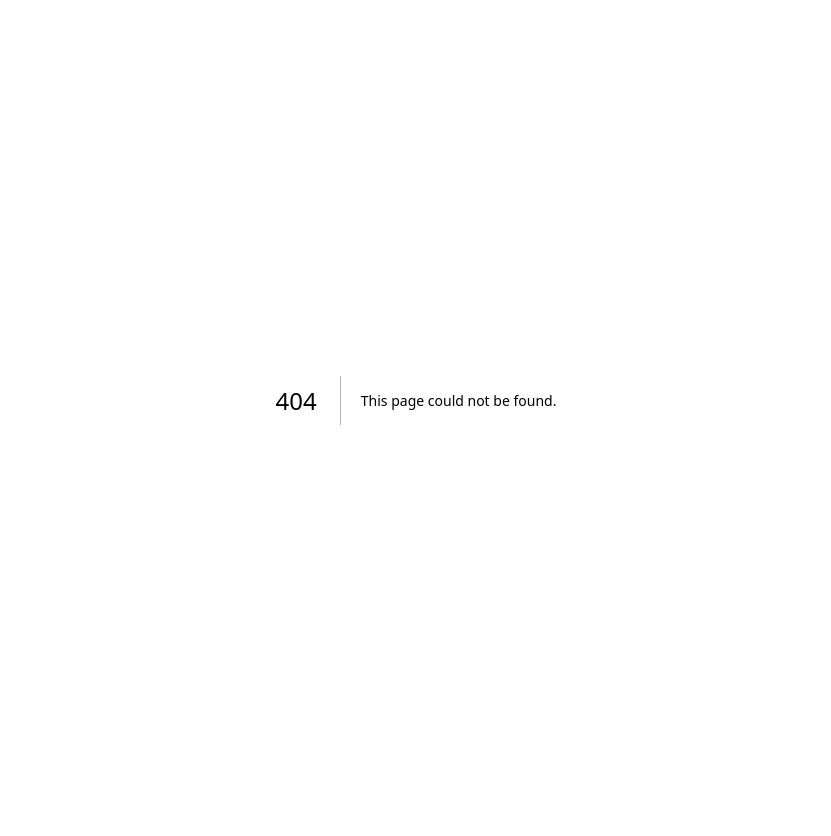
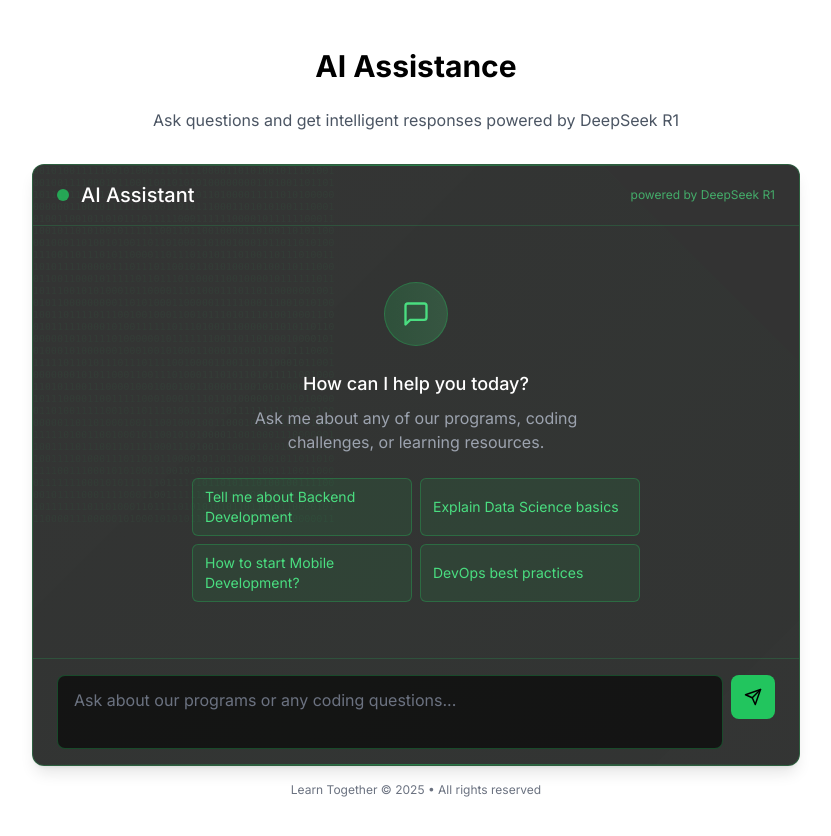
Before and after one commit to JoseArias31/Learn-Together, a Next.js app: page /ai-assistance in a window 1280 px wide. Before the commit this address had no page. Shown: the top 836 px of the page, without its empty margins (224-1055 px from the left). Before the commit the page ends 800 px from the top, so only its background shows below. Built offline with nearby package versions, Linux system fonts and the light colour scheme.

Commit message:
Adding a better UI/UXA for a better AI Chat Assistance and a new AI-Assistance page

```diff
--- /dev/null
+++ b/src/app/ai-assistance/page.js
@@ -0,0 +1,13 @@
+import ChatAssistant from "../components/ChatDeepSeekR1"
+
+export default function AIAssistancePage() {
+  return (
+    <div className="container mx-auto px-4 py-8 md:py-12">
+      <h1 className="text-3xl font-bold mb-6 text-center text-black  ">AI Assistance</h1>
+      <p className="text-gray-600 dark:text-gray-400 text-center mb-8">
+        Ask questions and get intelligent responses powered by DeepSeek R1
+      </p>
+      <ChatAssistant />
+    </div>
+  )
+}
--- a/src/app/components/ChatDeepSeekR1.js
+++ b/src/app/components/ChatDeepSeekR1.js
@@ -1,93 +1,302 @@
-import { useState } from 'react';
-import { marked } from 'marked'; // Updated import
+"use client"
 
-// Remember you are using Open Router to use DeepSeekR1, Here is the website link: https://openrouter.ai/deepseek/deepseek-r1:free/api
+import { useState } from "react"
+import { marked } from "marked"
 
-const ChatBot = () => {
-  const [input, setInput] = useState('');
-  const [response, setResponse] = useState('');
-  const [isLoading, setIsLoading] = useState(false);
-  const [error, setError] = useState(null);
+const ChatAssistant = () => {
+  const [input, setInput] = useState("")
+  const [response, setResponse] = useState("")
+  const [isLoading, setIsLoading] = useState(false)
+  const [error, setError] = useState(null)
+
+  // Custom styles injected directly into the component
+  const styles = `
+    @keyframes gradientBg {
+      0% { background-position: 0% 50% }
+      50% { background-position: 100% 50% }
+      100% { background-position: 0% 50% }
+    }
+
+    @keyframes pulse {
+      0%, 100% { opacity: 0.6; }
+      50% { opacity: 1; }
+    }
+
+    @keyframes fadeIn {
+      from { opacity: 0; transform: translateY(10px); }
+      to { opacity: 1; transform: translateY(0); }
+    }
+
+    .chat-container {
+      animation: fadeIn 0.5s ease-out;
+    }
+
+    .chat-input:focus {
+      box-shadow: 0 0 0 2px rgba(74, 222, 128, 0.2);
+      border-color: rgba(74, 222, 128, 0.5);
+    }
+
+    .chat-button:hover {
+      box-shadow: 0 0 15px rgba(74, 222, 128, 0.5);
+      transform: translateY(-1px);
+    }
+
+    .chat-button:active {
+      transform: translateY(1px);
+    }
+
+    .chat-response {
+      animation: fadeIn 0.3s ease-out;
+    }
+
+    .chat-response a {
+      color: #4ade80;
+      text-decoration: underline;
+      text-underline-offset: 2px;
+    }
+
+    .chat-response pre {
+      background: rgba(0, 0, 0, 0.3);
+      border: 1px solid rgba(74, 222, 128, 0.2);
+      border-radius: 0.375rem;
+      padding: 1rem;
+      overflow-x: auto;
+    }
+
+    .chat-response code {
+      background: rgba(0, 0, 0, 0.2);
+      padding: 0.2em 0.4em;
+      border-radius: 0.25rem;
+      font-size: 0.875em;
+    }
+
+    .chat-response blockquote {
+      border-left: 3px solid #4ade80;
+      padding-left: 1rem;
+      color: rgba(255, 255, 255, 0.8);
+    }
+
+    .chat-response h1, .chat-response h2, .chat-response h3,
+    .chat-response h4, .chat-response h5, .chat-response h6 {
+      color: white;
+      margin-top: 1.5em;
+      margin-bottom: 0.5em;
+    }
+
+    .chat-response ul, .chat-response ol {
+      padding-left: 1.5rem;
+    }
+
+    .chat-response li {
+      margin-bottom: 0.25rem;
+    }
+
+    .chat-response table {
+      border-collapse: collapse;
+      width: 100%;
+      margin: 1rem 0;
+    }
+
+    .chat-response th, .chat-response td {
+      border: 1px solid rgba(74, 222, 128, 0.2);
+      padding: 0.5rem;
+    }
+
+    .chat-response th {
+      background: rgba(0, 0, 0, 0.2);
+    }
+
+    .chat-response img {
+      max-width: 100%;
+      border-radius: 0.375rem;
+    }
+
+    .pulse-dot {
+      animation: pulse 1.5s infinite;
+    }
+  `
 
   const sendMessage = async () => {
     if (!input.trim()) {
-      setResponse('Please enter a message.');
-      return;
+      setResponse("Please enter a message.")
+      return
     }
 
-    setIsLoading(true);
-    setError(null);
+    const userInput = input
+    setInput("")
+    setIsLoading(true)
+    setError(null)
 
     try {
-        const res = await fetch('https://openrouter.ai/api/v1/chat/completions', {
-          method: 'POST',
+      const res = await fetch("https://openrouter.ai/api/v1/chat/completions", {
+        method: "POST",
         headers: {
-            'Authorization': `Bearer ${process.env.NEXT_PUBLIC_OPEN_ROUTER_KEY}`,
-            'HTTP-Referer': 'https://learn-together-six.vercel.app', // Hardcoded for production
-            'X-Title': 'Learn Together', // Updated app name
-            'Content-Type': 'application/json',
+          Authorization: `Bearer ${process.env.NEXT_PUBLIC_OPEN_ROUTER_KEY}`,
+          "HTTP-Referer": "https://learn-together-six.vercel.app",
+          "X-Title": "Learn Together",
+          "Content-Type": "application/json",
         },
         body: JSON.stringify({
-            model: 'deepseek/deepseek-r1:free',
-            messages: [{ role: 'user', content: input }],
+          model: "deepseek/deepseek-r1:free",
+          messages: [{ role: "user", content: userInput }],
         }),
-        });
+      })
 
-      const data = await res.json();
-      const markdownText = data.choices?.[0]?.message?.content || 'No response received.';
-      setResponse(marked.parse(markdownText)); // Now using the correct marked import
+      const data = await res.json()
+      const markdownText = data.choices?.[0]?.message?.content || "No response received."
+      setResponse(marked.parse(markdownText))
     } catch (err) {
-      setError(err.message);
-      console.error('API Error:', err);
+      setError(err.message)
+      console.error("API Error:", err)
     } finally {
-      setIsLoading(false);
+      setIsLoading(false)
     }
-  };
+  }
+
+  const handleKeyDown = (e) => {
+    if (e.key === "Enter" && !e.shiftKey) {
+      e.preventDefault()
+      sendMessage()
+    }
+  }
 
   return (
-    <div className="max-w-2xl mx-auto p-4 sm:p-6 rounded-lg shadow-lg border border-green-400 w-2/3 bg-gray-800 text-gray-100
-           transition-all duration-200 hover:shadow-teal-400/10 focus-within:shadow-teal-400/20
-           prose prose-invert prose-headings:font-display prose-p:leading-relaxed
-           prose-a:text-teal-400 hover:prose-a:text-teal-300 prose-ul:list-disc prose-ol:list-decimal
-           backdrop-blur-sm bg-opacity-80 mt-8">
-      <h2 className="text-lg text-white  text-gray-800 mb-4">Ask anything</h2>
-
-      <div className="flex gap-2 mb-4">
-      <div
-  contentEditable
-  onInput={(e) => setInput(e.target.textContent)}
-  onKeyDown={(e) => e.key === 'Enter' && !e.shiftKey && sendMessage()}
-  placeholder="Chat..."
-  className="flex-1 px-4 py-2 bg-gray-800 border text-white border-gray-600 rounded-lg
-            focus:outline-none focus:ring-2 focus:ring-teal-500 placeholder-gray-400
-            min-h-[44px] empty:before:content-[attr(placeholder)] empty:before:text-gray-400
-            whitespace-pre-wrap text-base"
-/>
-<button
-  onClick={sendMessage}
-  disabled={isLoading}
-  className="h-[44px] w-[80px] shrink-0 text-sm bg-blue-600 text-white rounded-lg
-            hover:bg-blue-700 transition-all duration-200 disabled:bg-blue-400
-            truncate self-end" // ← Ensures text never wraps
->
-  {isLoading ? "Thinking..." : "Ask"}
-</button>
+    <>
+      <style>{styles}</style>
+      <div className="chat-container w-full max-w-3xl mx-auto">
+        {/* Main chat container */}
+        <div className="relative overflow-hidden rounded-xl border border-green-500/30 bg-black/80 backdrop-blur-sm shadow-lg">
+          {/* Glowing accent */}
+          <div className="absolute inset-0 overflow-hidden">
+            <div className="absolute -inset-[50%] top-0 bg-gradient-to-r from-green-500/0 via-green-500/5 to-green-500/0 z-0 transform rotate-45 opacity-30"></div>
+            <div className="absolute top-0 left-0 right-0 h-px bg-gradient-to-r from-transparent via-green-500/50 to-transparent"></div>
+            <div className="absolute bottom-0 left-0 right-0 h-px bg-gradient-to-r from-transparent via-green-500/50 to-transparent"></div>
           </div>
 
+          {/* Header */}
+          <div className="relative px-6 py-4 border-b border-green-500/20 flex items-center justify-between">
+            <div className="flex items-center space-x-3">
+              <div className="w-3 h-3 rounded-full bg-green-500 pulse-dot"></div>
+              <h3 className="text-xl font-medium text-white">AI Assistant</h3>
+            </div>
+            <div className="text-xs text-green-400/70">powered by DeepSeek R1</div>
+          </div>
+
+          {/* Content */}
+          <div className="relative p-6 min-h-[300px] max-h-[60vh] overflow-y-auto">
             {error && (
-        <div className="p-4 mb-4 text-red-600 bg-red-50 rounded-lg">
+              <div className="p-3 text-sm bg-red-900/20 text-red-400 rounded-md border border-red-500/30 mb-4">
                 Error: {error}
+              </div>
+            )}
+
+            {!response && !error && (
+              <div className="flex flex-col items-center justify-center py-8 text-center">
+                <div className="w-16 h-16 mb-6 rounded-full bg-gradient-to-r from-green-500/20 to-green-400/20 flex items-center justify-center border border-green-500/30">
+                  <svg
+                    xmlns="http://www.w3.org/2000/svg"
+                    width="28"
+                    height="28"
+                    viewBox="0 0 24 24"
+                    fill="none"
+                    stroke="currentColor"
+                    strokeWidth="2"
+                    strokeLinecap="round"
+                    strokeLinejoin="round"
+                    className="text-green-400"
+                  >
+                    <path d="M21 15a2 2 0 0 1-2 2H7l-4 4V5a2 2 0 0 1 2-2h14a2 2 0 0 1 2 2z"></path>
+                  </svg>
+                </div>
+                <h4 className="text-lg font-medium text-white mb-2">How can I help you today?</h4>
+                <p className="text-gray-400 max-w-sm">
+                  Ask me about any of our programs, coding challenges, or learning resources.
+                </p>
+                <div className="grid grid-cols-2 gap-2 mt-6 w-full max-w-md">
+                  {[
+                    "Tell me about Backend Development",
+                    "Explain Data Science basics",
+                    "How to start Mobile Development?",
+                    "DevOps best practices",
+                  ].map((suggestion, i) => (
+                    <button
+                      key={i}
+                      onClick={() => {
+                        setInput(suggestion)
+                      }}
+                      className="text-left px-3 py-2 bg-green-500/10 hover:bg-green-500/20 border border-green-500/30 rounded-md text-sm text-green-400 transition-colors"
+                    >
+                      {suggestion}
+                    </button>
+                  ))}
+                </div>
               </div>
             )}
 
             {response && (
               <div
-          className="p-4 bg-gray-50 rounded-lg prose max-w-none text-black"
+                className="chat-response p-5 bg-black/40 rounded-lg border border-green-500/20 text-gray-200 leading-relaxed"
                 dangerouslySetInnerHTML={{ __html: response }}
               />
             )}
           </div>
-  );
-};
 
-export default ChatBot;
+          {/* Footer */}
+          <div className="relative px-6 py-4 border-t border-green-500/20 flex gap-2">
+            <textarea
+              value={input}
+              onChange={(e) => setInput(e.target.value)}
+              onKeyDown={handleKeyDown}
+              placeholder="Ask about our programs or any coding questions..."
+              className="chat-input flex-1 min-h-[44px] resize-none px-4 py-3 bg-black/60 border border-green-500/30 rounded-lg focus:outline-none text-white placeholder-gray-500 transition-all"
+            />
+            <button
+              onClick={sendMessage}
+              disabled={isLoading}
+              className="chat-button h-[44px] w-[44px] shrink-0 flex items-center justify-center rounded-lg bg-green-500 hover:bg-green-600 text-black disabled:opacity-70 disabled:cursor-not-allowed transition-all duration-200"
+            >
+              {isLoading ? (
+                <div className="h-5 w-5 border-2 border-black border-t-transparent rounded-full animate-spin" />
+              ) : (
+                <svg
+                  xmlns="http://www.w3.org/2000/svg"
+                  width="18"
+                  height="18"
+                  viewBox="0 0 24 24"
+                  fill="none"
+                  stroke="currentColor"
+                  strokeWidth="2"
+                  strokeLinecap="round"
+                  strokeLinejoin="round"
+                >
+                  <path d="m22 2-7 20-4-9-9-4Z" />
+                  <path d="M22 2 11 13" />
+                </svg>
+              )}
+            </button>
+          </div>
+
+          {/* Code pattern background */}
+          <div className="absolute inset-0 -z-10 overflow-hidden opacity-5 pointer-events-none">
+            <div className="absolute inset-0 text-[0.6rem] text-green-500 overflow-hidden leading-tight tracking-wide font-mono">
+              {Array.from({ length: 30 }).map((_, i) => (
+                <div key={i} className="whitespace-nowrap">
+                  {Array.from({ length: 50 }).map((_, j) => (
+                    <span key={j}>{Math.random() > 0.5 ? "1" : "0"}</span>
+                  ))}
+                </div>
+              ))}
+            </div>
+          </div>
+        </div>
+
+        {/* Bottom text */}
+        <div className="text-center mt-4 text-xs text-gray-500">
+          <p>Learn Together © {new Date().getFullYear()} • All rights reserved</p>
+        </div>
+      </div>
+    </>
+  )
+}
+
+export default ChatAssistant
```
Lines whose indentation alone changed are shown as unchanged.
